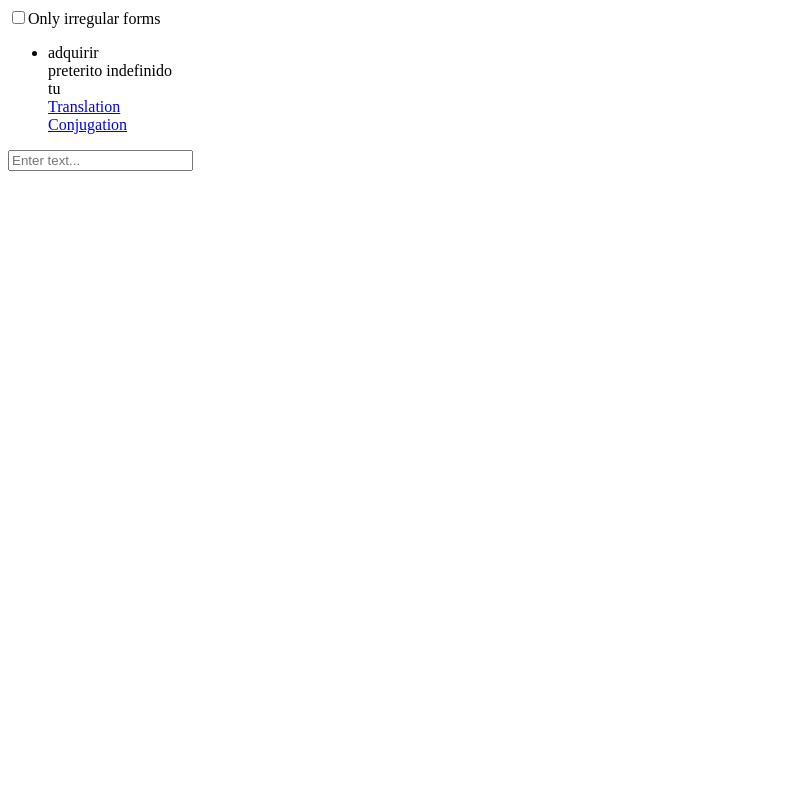
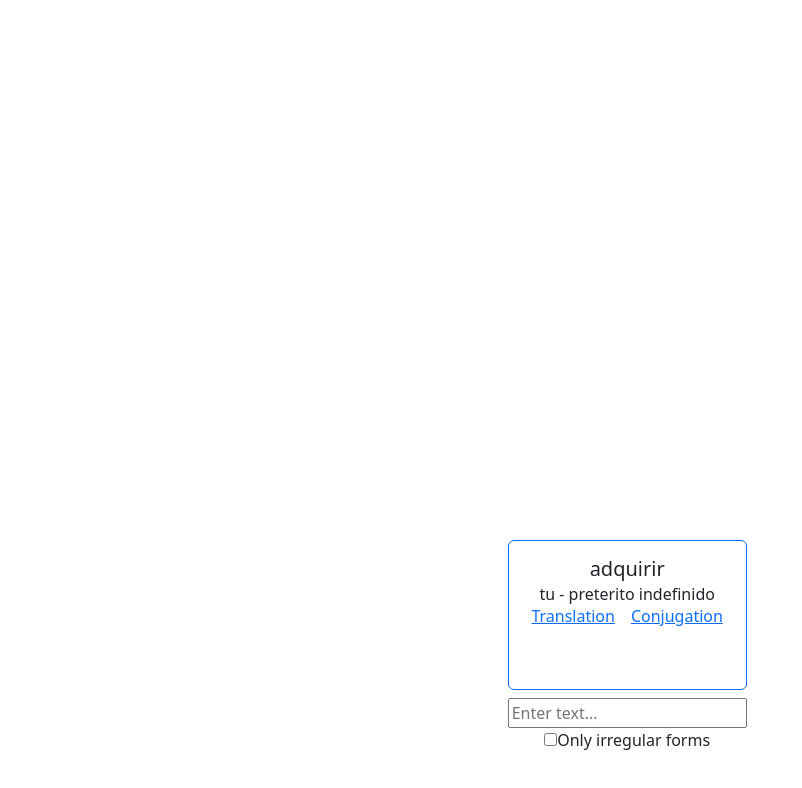
Before and after one commit to petoalbert/Conjugation, a React (Vite) app: page / in a window 1280 px wide. Shown: the top 788 px of the page, without its empty margins (0-802 px from the left). Built offline with nearby package versions, Linux system fonts and the light colour scheme.

Commit message:
Add bootstrap and some animations

```diff
--- a/index.html
+++ b/index.html
@@ -5,6 +5,7 @@
     <meta charset="UTF-8" />
     <link rel="icon" type="image/svg+xml" href="/vite.svg" />
     <meta name="viewport" content="width=device-width, initial-scale=1.0" />
+    <link href="https://cdn.jsdelivr.net/npm/bootstrap@5.3.3/dist/css/bootstrap.min.css" rel="stylesheet" integrity="sha384-QWTKZyjpPEjISv5WaRU9OFeRpok6YctnYmDr5pNlyT2bRjXh0JMhjY6hW+ALEwIH" crossorigin="anonymous">
     <title>Vite + React + TS</title>
 </head>
 
--- a/src/App.tsx
+++ b/src/App.tsx
@@ -49,25 +49,15 @@ export default function ConjugationGame() {
   };
 
   return (
-    <section>
+    <div className="container text-center fixed-bottom mb-xl-5 col-sm-4 offset-sm-3" id="main">
+      <div id="second">
+      {tasks.map(t =>
+        <div key={t.id} className="card border border-primary mb-2 animated-element">
+          <Task params={t.params} />
+          {t.userInput && <TaskResult params={t.params} input={t.userInput} />}
+        </div>
+      )}
       <div>
-        <label>
-          <input
-            type="checkbox"
-            checked={onlyIrregular}
-            onChange={handleCheckboxChange}
-          />
-          Only irregular forms
-        </label>
-      </div>
-      <ul>
-        {tasks.map(t =>
-          <li id={t.id}>
-            <Task params={t.params} />
-            {t.userInput && <TaskResult params={t.params} input={t.userInput} />}
-          </li>
-        )}
-      </ul>
       <input
         type="text"
         value={inputText}
@@ -75,6 +65,19 @@ export default function ConjugationGame() {
         onKeyDown={handleKeyDown}
         placeholder="Enter text..."
       />
-    </section>
+      </div>
+      <div>
+      <label>
+        <input
+          type="checkbox"
+          checked={onlyIrregular}
+          onChange={handleCheckboxChange}
+        />
+        Only irregular forms
+      </label>
+      </div>
+
+    </div>
+    </div>
   );
 }
--- a/src/Task.tsx
+++ b/src/Task.tsx
@@ -8,12 +8,13 @@ export default function Task({ params }: { params: ConjugationParameters }) {
     const wordrefLink = "https://www.wordreference.com/conj/esverbs.aspx?v=" + params.verb
 
     return (
-        <div>
-            <div>{params.verb}</div>
-            <div>{tenseToString(params.tense)}</div>
-            <div>{pronounToString(params.pronoun)}</div>
-            <div><a href={translateLink} target="_blank">Translation</a></div>
-            <div><a href={wordrefLink} target="_blank">Conjugation</a></div>
+        <div className="card-body">
+            <h5 className="card-title">{params.verb}</h5>
+            <h6 className="card-subtitle">{pronounToString(params.pronoun)} - {tenseToString(params.tense)}</h6>
+            <div>
+                <a className="card-link" href={translateLink} target="_blank">Translation</a>
+                <a className="card-link" href={wordrefLink} target="_blank">Conjugation</a>
+            </div>
         </div>
     )
 }
--- /dev/null
+++ b/src/index.css
@@ -0,0 +1,26 @@
+@keyframes slideInFromBelow {
+    0% {
+      height: 0px;
+      opacity: 0;
+    }
+    100% {
+      height: 150px;
+      opacity: 1;
+    }
+  }
+
+  .animated-element {
+    height: 150px;
+    animation: slideInFromBelow 1s ease-in-out;
+  }
+
+#main {
+  /* overflow-y: auto; */
+  max-height: 100%;
+}
+
+#second {
+  position: absolute;
+  bottom: 0;
+  right: 0;
+}
--- a/src/main.tsx
+++ b/src/main.tsx
@@ -1,7 +1,7 @@
 import React from 'react'
 import ReactDOM from 'react-dom/client'
 import App from './App.tsx'
-// import './index.css'
+import './index.css'
 
 ReactDOM.createRoot(document.getElementById('root')!).render(
     <React.StrictMode>
```
